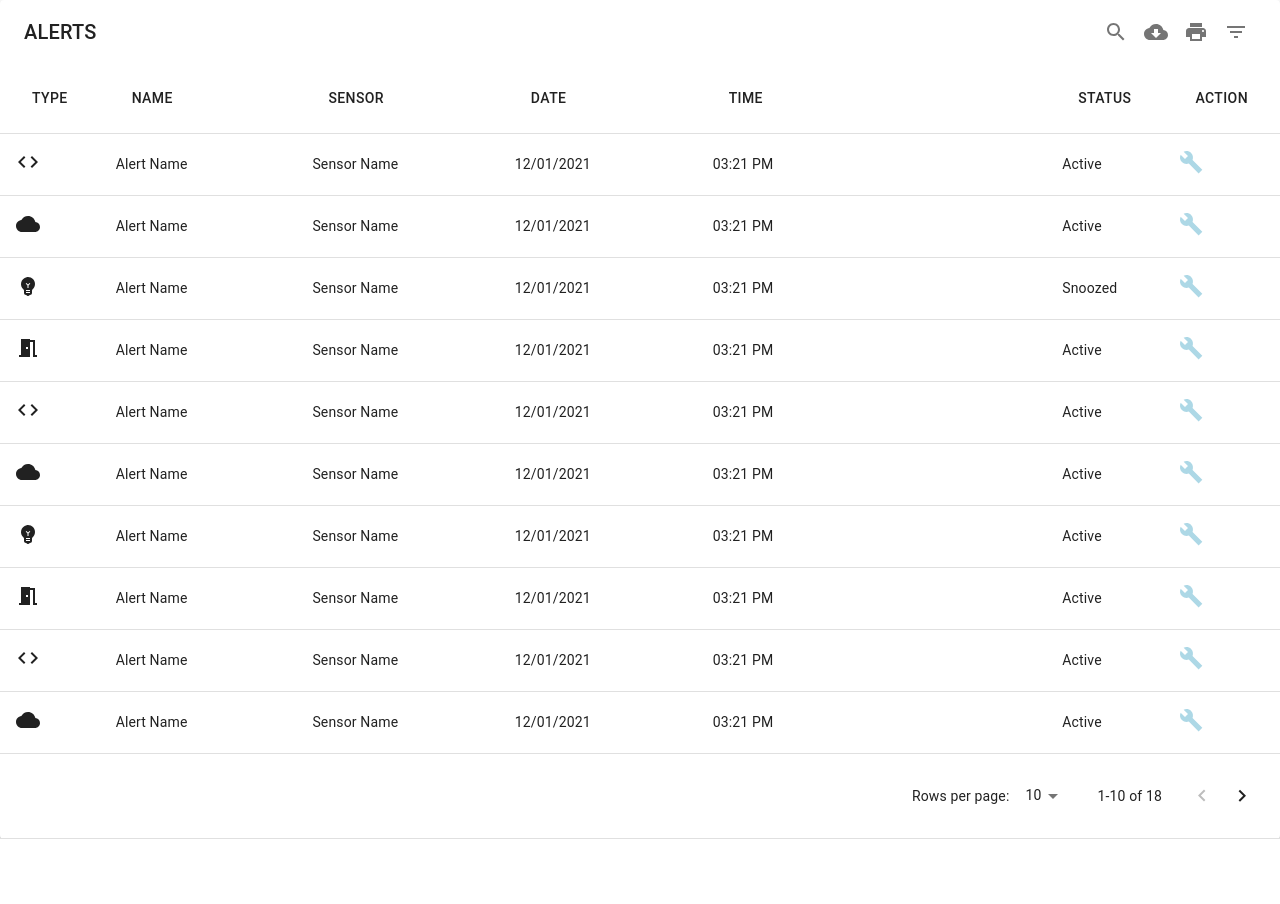
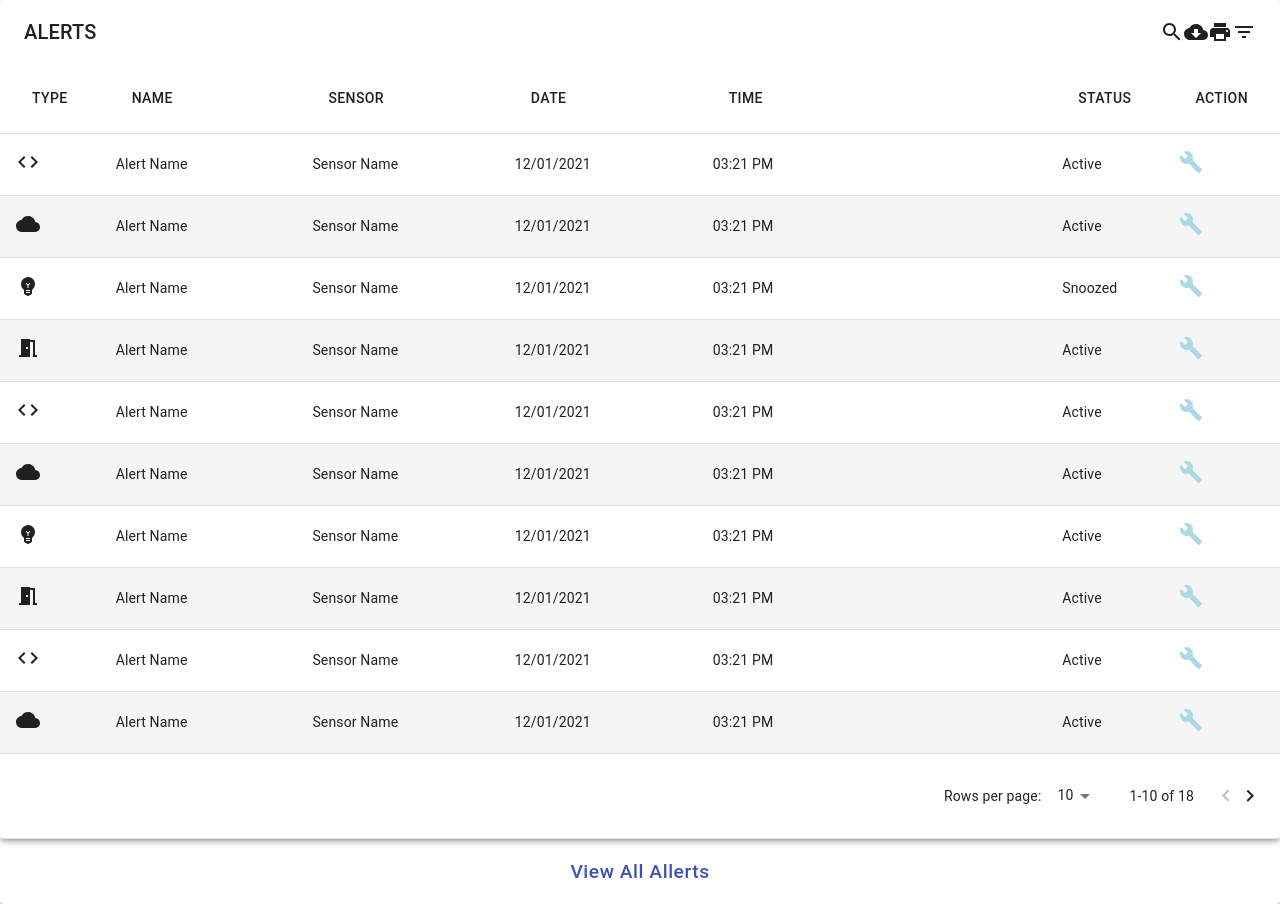
Before and after one commit to alejovera/Giphy-App, a React (Create React App) app in the folder test-front2/test-front2/: page / in a window 1280 px wide. Before the commit the page ends 839 px from the top, so only its background shows below. Built offline with nearby package versions, Linux system fonts and the light colour scheme.

Commit message:
Changes on Footer and styles

```diff
--- /dev/null
+++ b/test-front2/test-front2/src/Footer.js
@@ -0,0 +1,21 @@
+import React from 'react'
+
+import Button from '@material-ui/core/Button';
+import Grid from '@material-ui/core/Grid';
+import Paper from '@material-ui/core/Paper';
+
+function Footer() {
+    return (
+        <div>
+            <Grid container spacing={0}>
+                <Grid item xs={12}>
+                    <Paper className="grid__letters">
+                        <Button style={{margin: '10px', textTransform: 'none', fontSize: '1.2em'}} color="primary">View All Allerts</Button>
+                    </Paper>
+                </Grid>
+            </Grid>
+        </div>
+    )
+}
+
+export default Footer
--- a/test-front2/test-front2/src/Main.css
+++ b/test-front2/test-front2/src/Main.css
@@ -11,3 +11,15 @@
 .MuiTableCell-root:nth-child(5) {
     width: 80%;
 }
+.MuiTableRow-root:nth-child(2n){
+    background-color: rgba(0, 0, 0, 0.04);
+}
+.MuiTableRow-root:hover {
+    background-color: rgb(51, 47, 47);
+}
+.grid__letters {
+    text-align: center;
+}
+.MUIDataTableFooter-root-79{
+    display: none !important;
+}
--- a/test-front2/test-front2/src/Main.js
+++ b/test-front2/test-front2/src/Main.js
@@ -3,36 +3,36 @@ import MUIDataTable from "mui-datatables";
 
 import './Main.css';
 
-import { createMuiTheme, MuiThemeProvider, withStyles } from '@material-ui/core/styles';
+import Footer from './Footer';
+import ListIcons from './ListIcons';
 
-import ListIcons from './ListIcons';
 import BuildSharpIcon from '@material-ui/icons/BuildSharp';
 
-// const customStyles = theme => ({
-//   BusinessAnalystRow: {
-//     '& td': { backgroundColor: '#FAA' },
-//   },
-//   GreyLine: {
-//     '& td': { backgroundColor: theme.palette.grey[200] },
-//   },
-//   NameCell: {
-//     fontWeight: 900,
-//   },
-// });
 
 
 function Main() {
 
-  // getMuiTheme = () =>
-  //   createMuiTheme({
-  //     overrides: {
-  //       MUIDataTable: {
-  //         root: {
-  //           backgroundColor: '#AAF',
-  //         },
-  //       },
-  //     },
-  //   });
+  const [data, setData] = useState([
+    ["", "Alert Name", "Sensor Name", "12/01/2021", "03:21 PM", "Active", ""],
+    ["", "Alert Name", "Sensor Name", "12/01/2021", "03:21 PM", "Active", ""],
+    ["", "Alert Name", "Sensor Name", "12/01/2021", "03:21 PM", "Snoozed", ""],
+    ["", "Alert Name", "Sensor Name", "12/01/2021", "03:21 PM", "Active", ""],
+    ["", "Alert Name", "Sensor Name", "12/01/2021", "03:21 PM", "Active", ""],
+    ["", "Alert Name", "Sensor Name", "12/01/2021", "03:21 PM", "Active", ""],
+    ["", "Alert Name", "Sensor Name", "12/01/2021", "03:21 PM", "Active", ""],
+    ["", "Alert Name", "Sensor Name", "12/01/2021", "03:21 PM", "Active", ""],
+    ["", "Alert Name", "Sensor Name", "12/01/2021", "03:21 PM", "Active", ""],
+    ["", "Alert Name", "Sensor Name", "12/01/2021", "03:21 PM", "Active", ""],
+    ["", "Alert Name", "Sensor Name", "12/01/2021", "03:21 PM", "Active", ""],
+    ["", "Alert Name", "Sensor Name", "12/01/2021", "03:21 PM", "Active", ""],
+    ["", "Alert Name", "Sensor Name", "12/01/2021", "03:21 PM", "Active", ""],
+    ["", "Alert Name", "Sensor Name", "12/01/2021", "03:21 PM", "Active", ""],
+    ["", "Alert Name", "Sensor Name", "12/01/2021", "03:21 PM", "Active", ""],
+    ["", "Alert Name", "Sensor Name", "12/01/2021", "03:21 PM", "Active", ""],
+    ["", "Alert Name", "Sensor Name", "12/01/2021", "03:21 PM", "Active", ""],
+    ["", "Alert Name", "Sensor Name", "12/01/2021", "03:21 PM", "Active", ""],
+
+  ])
 
   const columns = [
     {
@@ -41,7 +41,6 @@ function Main() {
         customBodyRenderLite: (dataIndex) => {
 
           return (
-            // <CloudIcon />
             <ListIcons data={dataIndex} />
           )
         }
@@ -62,32 +61,32 @@ function Main() {
 
   const options = {
     filter: true,
-    filterType: "dropdown",
     viewColumns: false,
     selectableRows: false,
+    rowsPerPage: 10,
   };
 
-  const data = [
-    ["", "Alert Name", "Sensor Name", "12/01/2021", "03:21 PM", "Active", ""],
-    ["", "Alert Name", "Sensor Name", "12/01/2021", "03:21 PM", "Active", ""],
-    ["", "Alert Name", "Sensor Name", "12/01/2021", "03:21 PM", "Snoozed", ""],
-    ["", "Alert Name", "Sensor Name", "12/01/2021", "03:21 PM", "Active", ""],
-    ["", "Alert Name", "Sensor Name", "12/01/2021", "03:21 PM", "Active", ""],
-    ["", "Alert Name", "Sensor Name", "12/01/2021", "03:21 PM", "Active", ""],
-    ["", "Alert Name", "Sensor Name", "12/01/2021", "03:21 PM", "Active", ""],
-    ["", "Alert Name", "Sensor Name", "12/01/2021", "03:21 PM", "Active", ""],
-    ["", "Alert Name", "Sensor Name", "12/01/2021", "03:21 PM", "Active", ""],
-    ["", "Alert Name", "Sensor Name", "12/01/2021", "03:21 PM", "Active", ""],
-    ["", "Alert Name", "Sensor Name", "12/01/2021", "03:21 PM", "Active", ""],
-    ["", "Alert Name", "Sensor Name", "12/01/2021", "03:21 PM", "Active", ""],
-    ["", "Alert Name", "Sensor Name", "12/01/2021", "03:21 PM", "Active", ""],
-    ["", "Alert Name", "Sensor Name", "12/01/2021", "03:21 PM", "Active", ""],
-    ["", "Alert Name", "Sensor Name", "12/01/2021", "03:21 PM", "Active", ""],
-    ["", "Alert Name", "Sensor Name", "12/01/2021", "03:21 PM", "Active", ""],
-    ["", "Alert Name", "Sensor Name", "12/01/2021", "03:21 PM", "Active", ""],
-    ["", "Alert Name", "Sensor Name", "12/01/2021", "03:21 PM", "Active", ""],
+  // const data = [
+  //   ["", "Alert Name", "Sensor Name", "12/01/2021", "03:21 PM", "Active", ""],
+  //   ["", "Alert Name", "Sensor Name", "12/01/2021", "03:21 PM", "Active", ""],
+  //   ["", "Alert Name", "Sensor Name", "12/01/2021", "03:21 PM", "Snoozed", ""],
+  //   ["", "Alert Name", "Sensor Name", "12/01/2021", "03:21 PM", "Active", ""],
+  //   ["", "Alert Name", "Sensor Name", "12/01/2021", "03:21 PM", "Active", ""],
+  //   ["", "Alert Name", "Sensor Name", "12/01/2021", "03:21 PM", "Active", ""],
+  //   ["", "Alert Name", "Sensor Name", "12/01/2021", "03:21 PM", "Active", ""],
+  //   ["", "Alert Name", "Sensor Name", "12/01/2021", "03:21 PM", "Active", ""],
+  //   ["", "Alert Name", "Sensor Name", "12/01/2021", "03:21 PM", "Active", ""],
+  //   ["", "Alert Name", "Sensor Name", "12/01/2021", "03:21 PM", "Active", ""],
+  //   ["", "Alert Name", "Sensor Name", "12/01/2021", "03:21 PM", "Active", ""],
+  //   ["", "Alert Name", "Sensor Name", "12/01/2021", "03:21 PM", "Active", ""],
+  //   ["", "Alert Name", "Sensor Name", "12/01/2021", "03:21 PM", "Active", ""],
+  //   ["", "Alert Name", "Sensor Name", "12/01/2021", "03:21 PM", "Active", ""],
+  //   ["", "Alert Name", "Sensor Name", "12/01/2021", "03:21 PM", "Active", ""],
+  //   ["", "Alert Name", "Sensor Name", "12/01/2021", "03:21 PM", "Active", ""],
+  //   ["", "Alert Name", "Sensor Name", "12/01/2021", "03:21 PM", "Active", ""],
+  //   ["", "Alert Name", "Sensor Name", "12/01/2021", "03:21 PM", "Active", ""],
 
-    ];
+  //   ];
 
 
   return (
@@ -99,6 +98,7 @@ function Main() {
           {...{data, columns, options}}
         />
       {/* </MuiThemeProvider> */}
+      <Footer />
     </React.Fragment>
   );
 }
```
